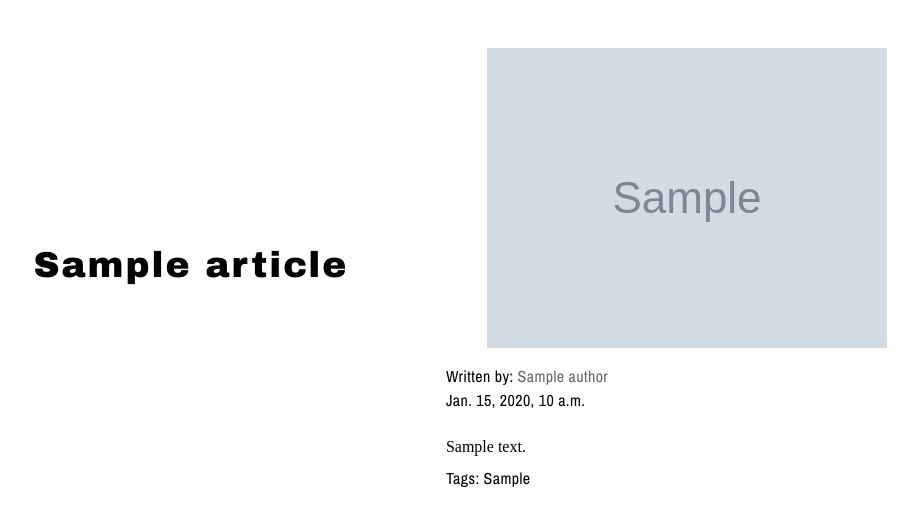
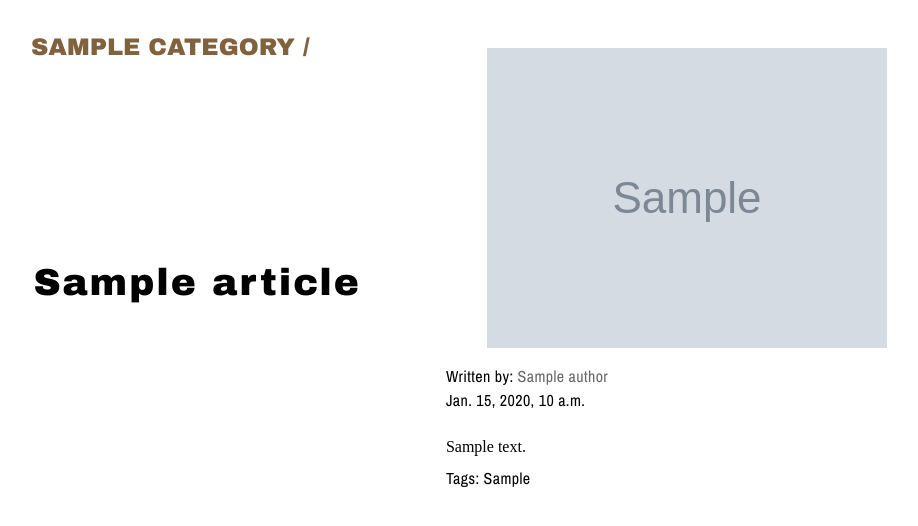
Before and after one commit to TheVoxcraft/multure-cms, a Django app: page /a/#/ in a window 1280 px wide. Shown: the part 39-565 px from the top of the page, without its empty margins (33-951 px from the left). Run offline with Django 4.2, Linux system fonts and the light colour scheme; tables that the repository leaves empty hold one stand-in row (values such as "Sample post"); grey boxes marked "Sample" are stand-in pictures.

Commit message:
Added category to page

```diff
--- a/cms/static/css/article.css
+++ b/cms/static/css/article.css
@@ -70,11 +70,16 @@ p a:hover{
     justify-content: center;
 }
 
+.hero-title {
+    margin-bottom: 0.25rem;
+}
+
 .hero-img {
     width: 100%;
     max-width: 1000px;
     height: auto;
 }
+
 .hero {
     display: flex;
     flex-direction: column;
@@ -111,6 +116,20 @@ p a:hover{
     box-shadow: none !important;
 }
 
+.hero-category {
+    display: block;
+    font-family: 'Archivo Narrow', sans-serif;
+    font-size: 1.2rem;
+    color: #81623e;
+    text-align: center;
+    margin-top: 0;
+
+    border: none;
+    -webkit-box-shadow: none !important;
+    box-shadow: none !important;
+    text-decoration: none;
+}
+
 /* Desktop */
 @media (min-width: 1180px) {
     p {
@@ -120,7 +139,7 @@ p a:hover{
         font-size: 1.8rem;
     }
     h1 {
-        font-size: 2.25rem;
+        font-size: 2.35rem;
     }
 
     .container {
@@ -138,6 +157,17 @@ p a:hover{
         text-align: left;
     }
 
+    .hero-category {
+        position: absolute;
+        bottom: 18rem;
+        left: -41rem;
+        text-align: left;
+
+        font-family: "Archivo Black", sans-serif;
+        text-transform: uppercase !important;
+        font-size: 1.5rem;
+    }
+
     .hero-title span {
         background-color: white;
         padding: 0.15rem;
--- a/cms/templates/article.html
+++ b/cms/templates/article.html
@@ -13,6 +13,7 @@
         <img class="hero-img" src="{{article.article_image}}">
         <div class='hero-title-relative'>
             <h1 class="hero-title"><span>{{article.title}}</span></h1>
+            <a class="hero-category" href="#">{{ article.category }} /</a>
         </div>
     </div>
 </div>
```
